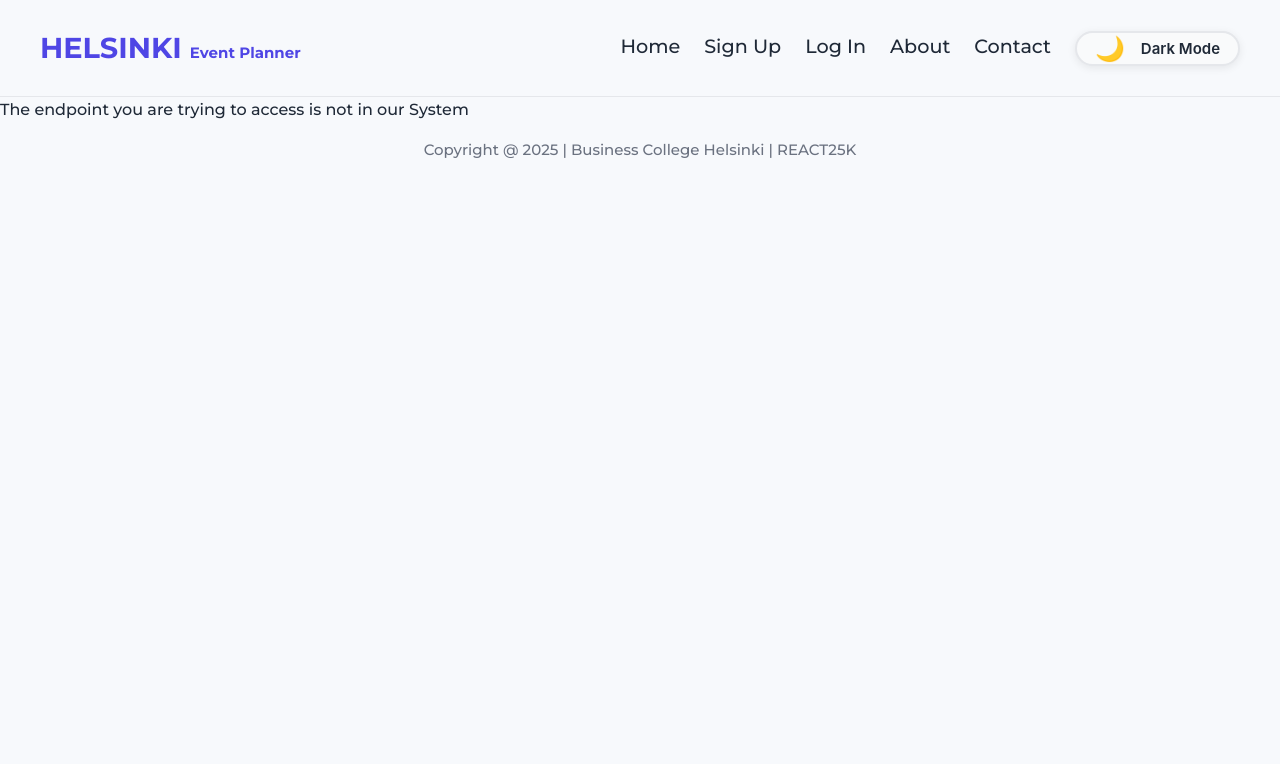
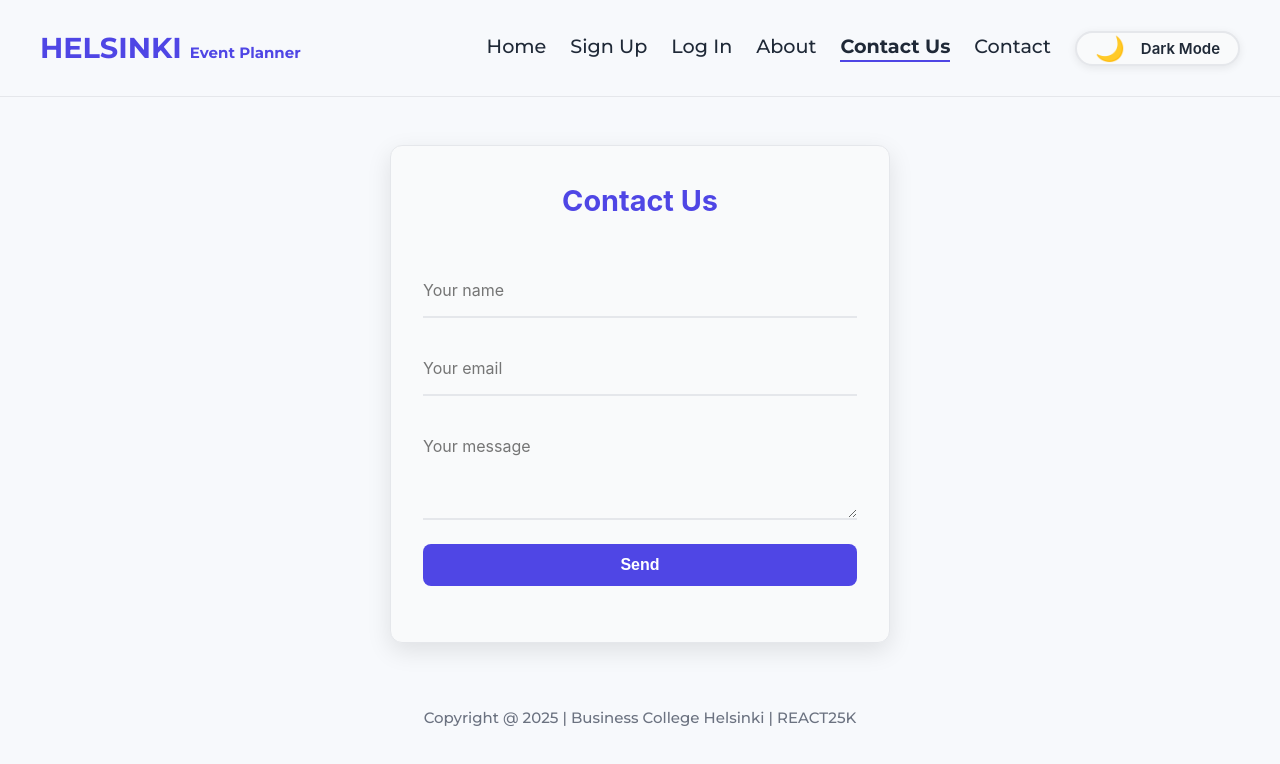
Before and after one commit to DarjaElina/summer-project, a React (Vite) app: page /contact in a window 1280 px wide. Shown: the top 764 px of the page. Built offline with nearby package versions, Linux system fonts and the light colour scheme; no server answers; a web font is replaced by a local one.

Commit message:
add on contact form

```diff
--- a/src/App.jsx
+++ b/src/App.jsx
@@ -11,6 +11,7 @@ import CreateEvent from "./pages/CreateEvent";
 import PrivateRoute from "./components/PrivateRoute/PrivateRoute";
 import "./App.css";
 import ThemeToggle from "./components/ThemeToggle/ThemeToggle";
+import Contact from "./pages/Contact";
 
 
 const router = createBrowserRouter([
@@ -21,6 +22,7 @@ const router = createBrowserRouter([
       { index: true, element: <Home /> },
       { path: "login", element: <Login /> },
       { path: "signup", element: <SignUp /> },
+      { path: "contact", element: <Contact /> },
       { path: "*", element: <PageNotFound /> },
       {
         element: <PrivateRoute />,
--- /dev/null
+++ b/src/components/ContactForm/ContactForm.jsx
@@ -0,0 +1,41 @@
+
+import React, { useState } from "react";
+import axios from "axios";
+import "../ContactForm/ContactForm.module.css";
+
+export default function ContactForm() {
+  const [form, setForm] = useState({ name: "", email: "", message: "" });
+  const [status, setStatus] = useState("");
+
+  const handleChange = (e) => {
+    setForm({ ...form, [e.target.name]: e.target.value });
+  };
+
+  const handleSubmit = async (e) => {
+    e.preventDefault();
+    setStatus("Sending...");
+
+    try {
+      await axios.post("http://localhost:8000/api/contact", form);
+      setStatus("Message sent!");
+      setForm({ name: "", email: "", message: "" });
+    } catch (error) {
+      if (error.response?.data?.errors) {
+        setStatus("Error: " + Object.values(error.response.data.errors).flat().join(", "));
+      } else {
+        setStatus("An error occurred.");
+      }
+    }
+  };
+
+  return (
+    <form onSubmit={handleSubmit}>
+      <h2>Contact Us</h2>
+      <input name="name" value={form.name} onChange={handleChange} placeholder="Your name" required />
+      <input name="email" value={form.email} onChange={handleChange} placeholder="Your email" required />
+      <textarea name="message" value={form.message} onChange={handleChange} placeholder="Your message" required />
+      <button type="submit">Send</button>
+      <p>{status}</p>
+    </form>
+  );
+}
--- /dev/null
+++ b/src/components/ContactForm/ContactForm.module.css
@@ -0,0 +1,74 @@
+Form {
+  display: flex;
+  flex-direction: column;
+  gap: 1.5rem;
+  max-width: 500px;
+  margin: 3rem auto;
+  padding: 2rem;
+  background-color: var(--secondary-background-color, #f9f9f9);
+  border-radius: 12px;
+  box-shadow: 0 8px 24px rgba(0, 0, 0, 0.1);
+}
+
+h2 {
+  text-align: center;
+  font-size: 1.8rem;
+  font-weight: bold;
+  margin-bottom: 1rem;
+  color: var(--primary-color, #333);
+}
+
+form input {
+  display: flex;
+  flex-direction: column;
+}
+
+input label {
+  font-weight: 600;
+  margin-bottom: 0.4rem;
+  color: var(--label-color, #444);
+}
+
+.inputGroup input,
+.inputGroup textarea {
+  padding: 0.75rem 1rem;
+  border-radius: 8px;
+  border: 1px solid #ccc;
+  font-size: 1rem;
+  background-color: #fff;
+  resize: vertical;
+}
+
+.inputGroup input:focus,
+.inputGroup textarea:focus {
+  border-color: var(--primary-color, #007bff);
+  outline: none;
+}
+
+button {
+  padding: 0.75rem 1rem;
+  border: none;
+  border-radius: 8px;
+  background-color: var(--primary-color, #007bff);
+  color: white;
+  font-size: 1rem;
+  font-weight: 600;
+  cursor: pointer;
+  transition: background-color 0.3s ease;
+}
+
+button:hover {
+  background-color: var(--primary-dark-color, #0056b3);
+}
+
+.statusMessage {
+  text-align: center;
+  font-weight: 600;
+  color: var(--info-color, #555);
+}
+
+.error {
+  color: var(--error-color, #e74c3c);
+  font-weight: 600;
+  text-align: center;
+}
--- a/src/components/Header/Header.jsx
+++ b/src/components/Header/Header.jsx
@@ -46,6 +46,14 @@ export default function Header() {
                   About
                 </a>
               </li>
+
+
+              <li>
+                <NavLink to="/contact" className={style.a}>
+                  Contact Us
+                </NavLink>
+              </li>
+
               <li>
                 <a className={style.a} href="#contact">
                   Contact
--- /dev/null
+++ b/src/pages/Contact.jsx
@@ -0,0 +1,11 @@
+import ContactForm from "../components/ContactForm/ContactForm";
+
+const Contact = () => {
+  return (
+    <div>
+      <ContactForm/>
+    </div>
+  )
+}
+
+export default Contact
```
